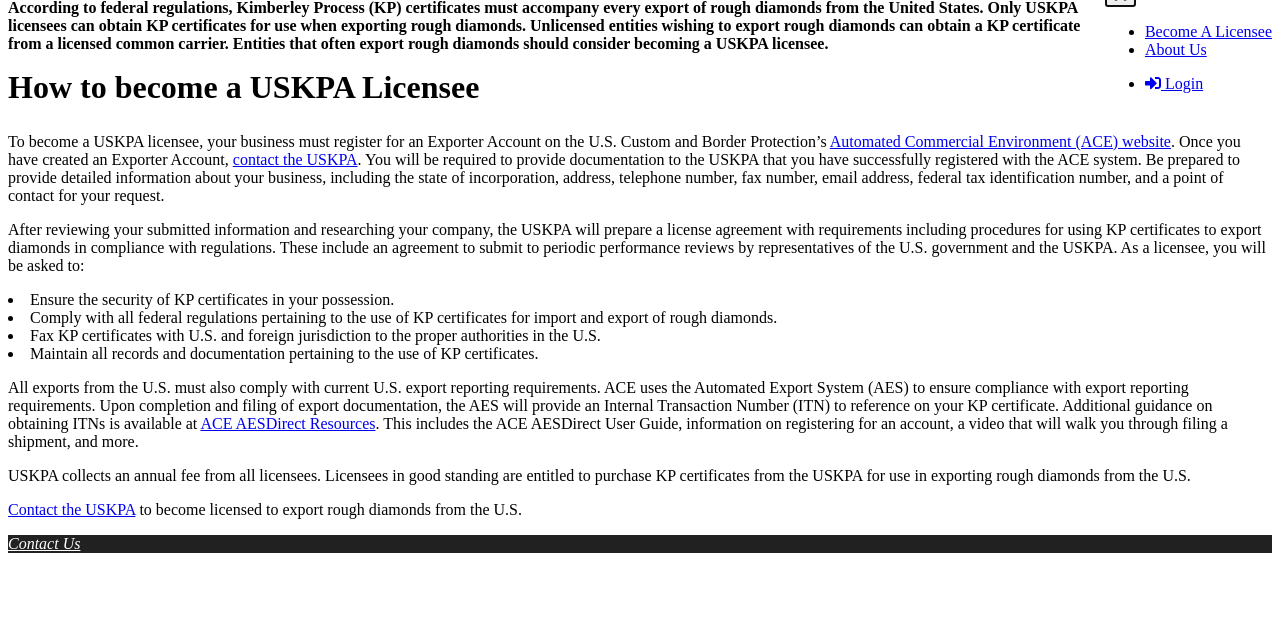
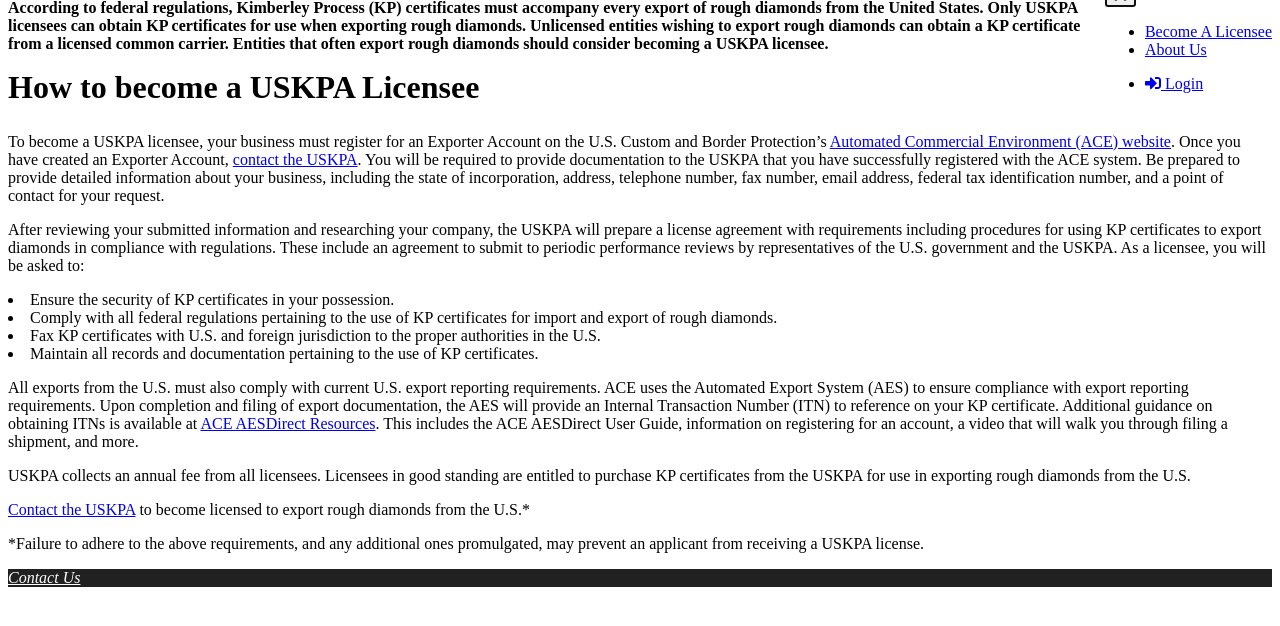
Before and after one commit to USKPA-dev/uskpa, a Django app: template kpc/templates/join.html in a window 1280 px wide. Shown: the part 124-750 px from the top of the page. Run offline with Django 3.2, Linux system fonts and the light colour scheme; the template is opened without the code that fills it, so the values that code supplies are empty; parts of the project's set-up code (start-up, migrations or seed data) failed here and were passed over.

Commit message:
Update join.html

```diff
--- a/kpc/templates/join.html
+++ b/kpc/templates/join.html
@@ -40,7 +40,11 @@
     </p>
 
     </p>
-        <a href="mailto:{{CONTACT_US}}">Contact the USKPA</a> to become licensed to export rough diamonds from the U.S.
+        <a href="mailto:{{CONTACT_US}}">Contact the USKPA</a> to become licensed to export rough diamonds from the U.S.*
+    </p>
+
+    </p>
+        *Failure to adhere to the above requirements, and any additional ones promulgated, may prevent an applicant from receiving a USKPA license.
     </p>
 </section>
 {% endblock %}
```
